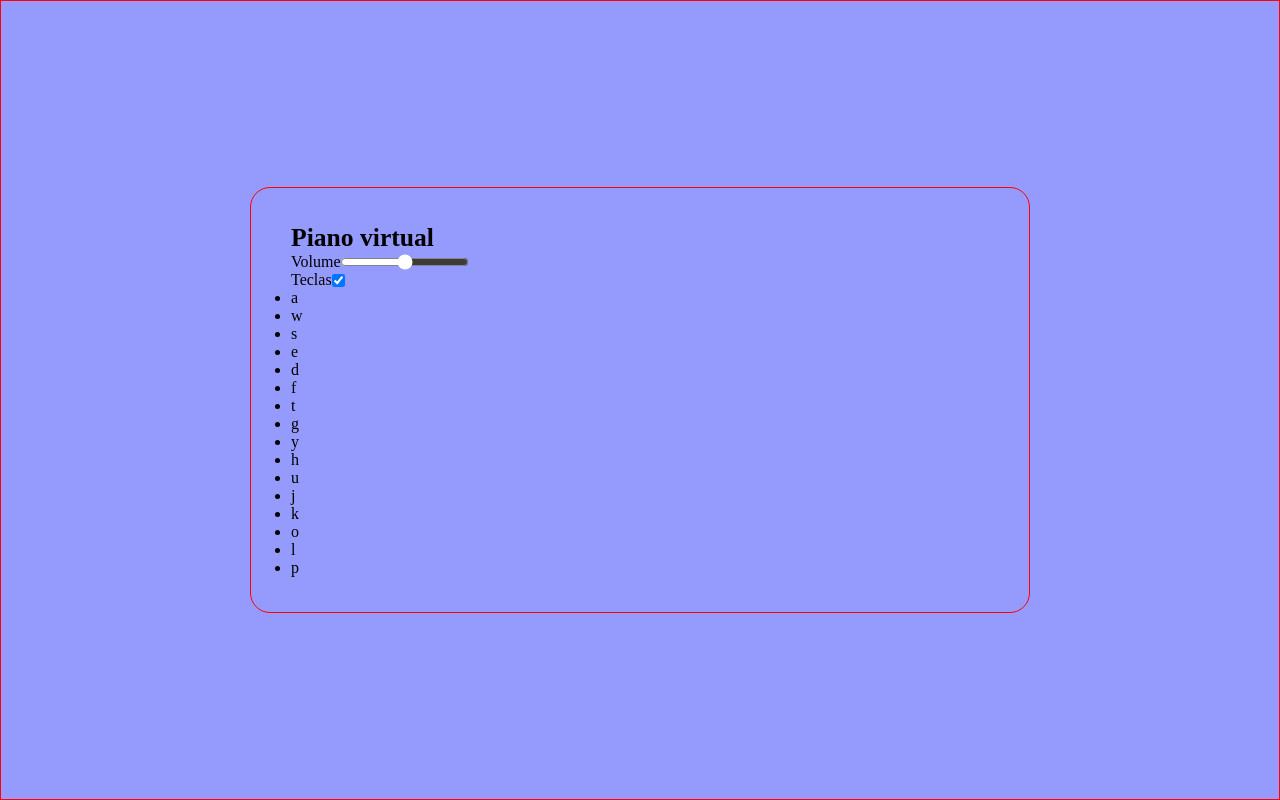
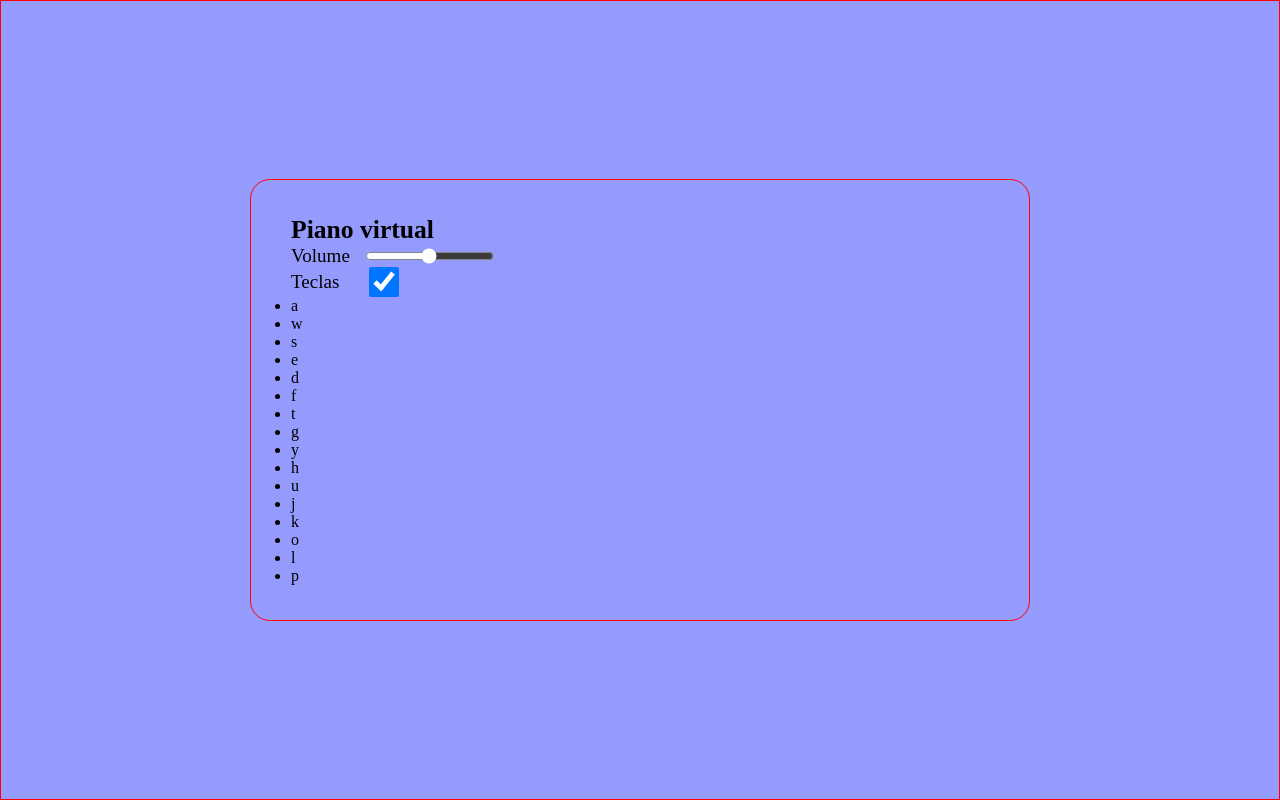
Before and after one commit to LLA3004/Desafio_Piano_Dio_LLA, a plain HTML site: page index.html in a window 1280 px wide. Drawn offline with Linux system fonts and the light colour scheme.

Commit message:
Começando a estilizar o CSS

```diff
--- a/assets/style/main.css
+++ b/assets/style/main.css
@@ -23,7 +23,7 @@ header .column{
     display: flex;
     align-items: center;
 }
-haeder .column span{
+header .column span{
     font-weight: 500;
     margin-right: 15px;
     font-size: 1.19rem;
@@ -34,3 +34,11 @@ haeder .column span{
     accent-color: #fff;
 
 }
+
+
+.keys-check input{
+    width: 60px;
+    height: 30px;
+    border-radius: 30px;
+    background-color: #474747;
+}
--- a/assets/style/reset.css
+++ b/assets/style/reset.css
@@ -2,4 +2,5 @@
     margin: 0;
     padding: 0;
     box-sizing: border-box;
+    outline: none;
 }
```
